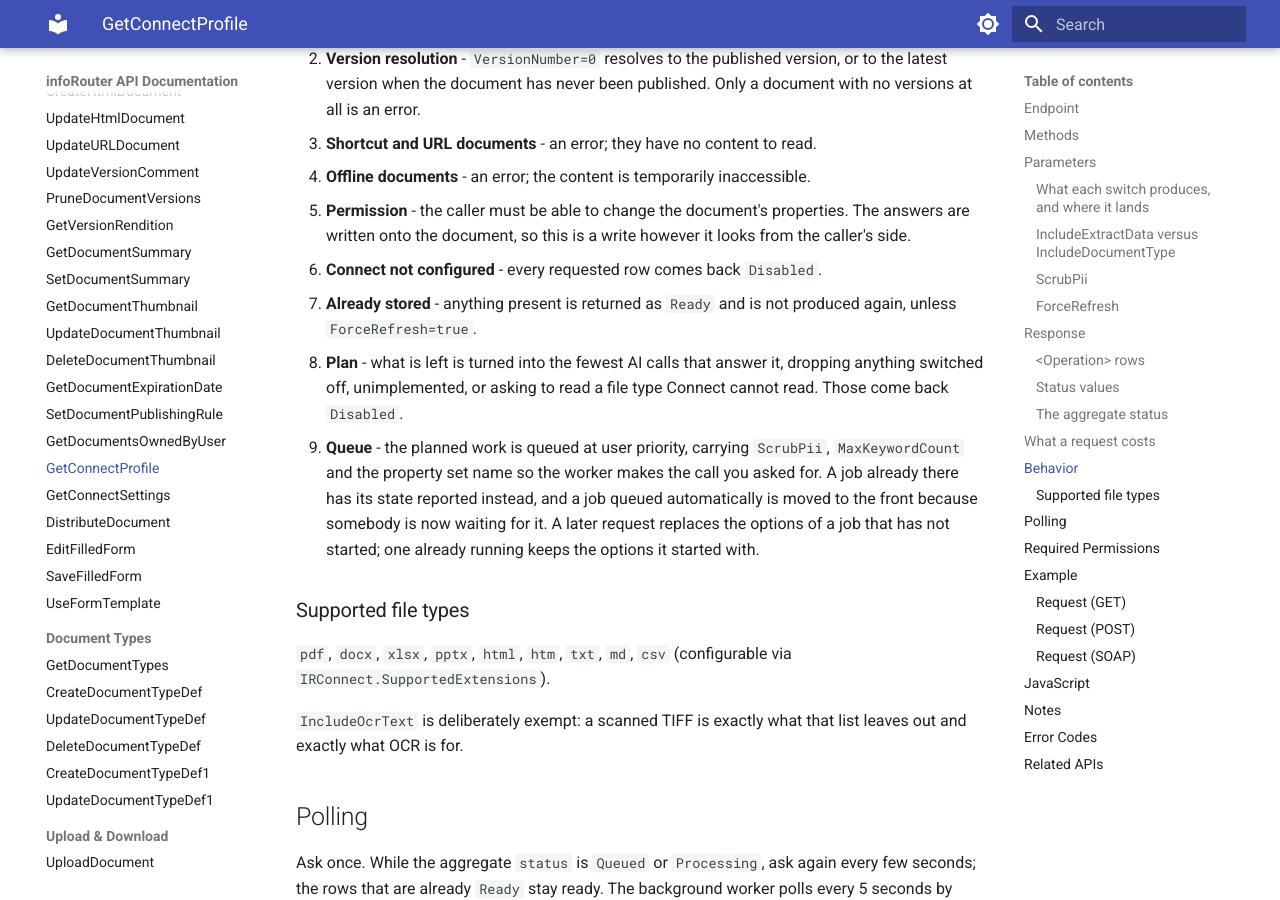
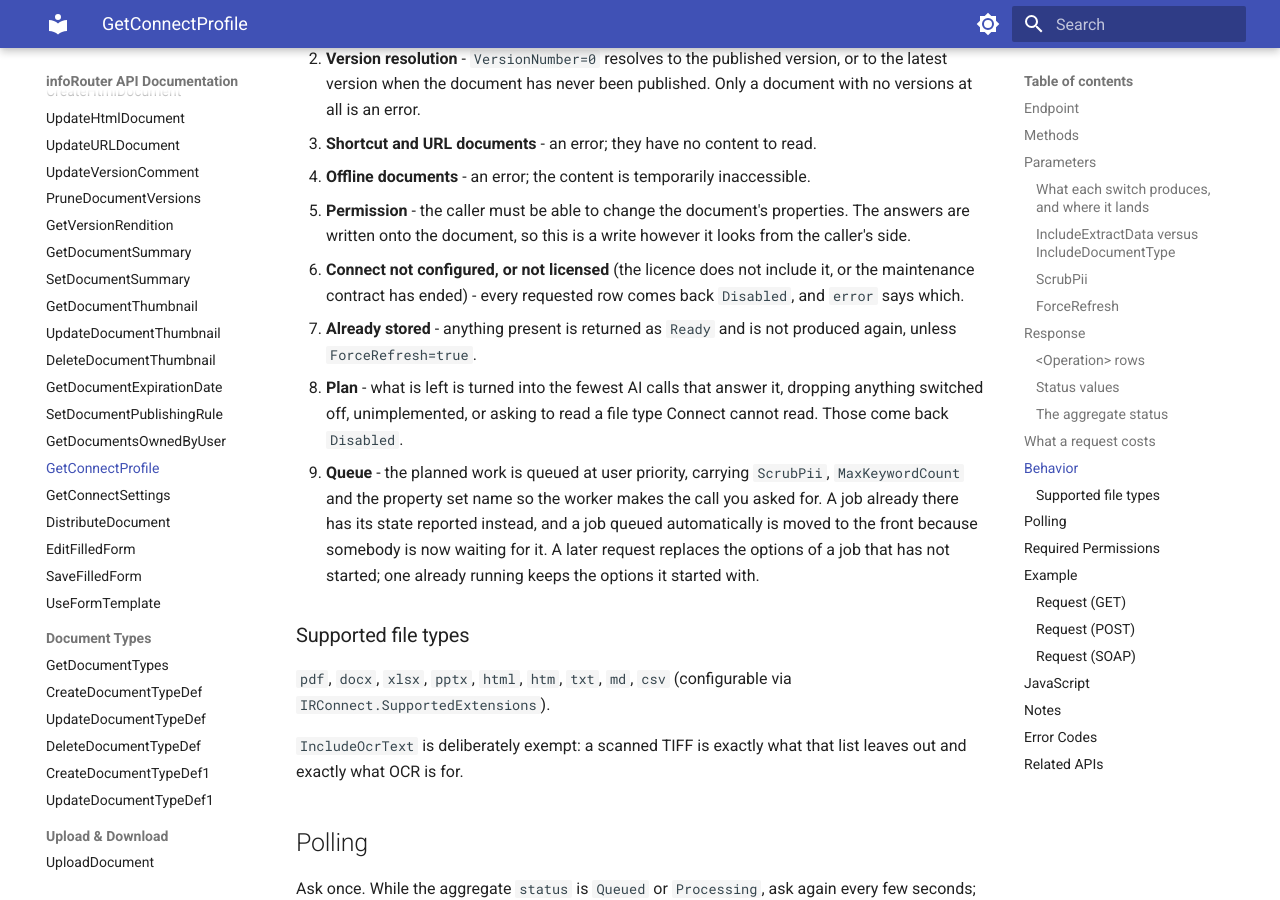
Before and after one commit to inforouter/apidocs, an MkDocs documentation site: the page built from docs/GetConnectProfile.md, in a window 1280 px wide and 900 px high, scrolled down 7695 px. Built offline with MkDocs 1.6.1 and Material for MkDocs 9.7.7, drawn with Linux system fonts in a browser that asks for light colours; some of the changed text lies outside the part shown.

Commit message:
Connect follows the maintenance contract, with no grace period
ConnectIsOn now also needs the maintenance contract to be running:
Connect works through SubscriptionEndDate and is off from the next day.
ServerInfo, GetLicenseInfo, GetConnectSettings, GetConnectProfile and
the folder AI preference pages say so.

Co-Authored-By: Claude Opus 5.5 <noreply@anthropic.com>

```diff
--- a/docs/GetConnectProfile.md
+++ b/docs/GetConnectProfile.md
@@ -186,7 +186,7 @@ The server works out the cheapest set of calls that answers what you asked for.
 3. **Shortcut and URL documents** - an error; they have no content to read.
 4. **Offline documents** - an error; the content is temporarily inaccessible.
 5. **Permission** - the caller must be able to change the document's properties. The answers are written onto the document, so this is a write however it looks from the caller's side.
-6. **Connect not configured** - every requested row comes back `Disabled`.
+6. **Connect not configured, or not licensed** (the licence does not include it, or the maintenance contract has ended) - every requested row comes back `Disabled`, and `error` says which.
 7. **Already stored** - anything present is returned as `Ready` and is not produced again, unless `ForceRefresh=true`.
 8. **Plan** - what is left is turned into the fewest AI calls that answer it, dropping anything switched off, unimplemented, or asking to read a file type Connect cannot read. Those come back `Disabled`.
 9. **Queue** - the planned work is queued at user priority, carrying `ScrubPii`, `MaxKeywordCount` and the property set name so the worker makes the call you asked for. A job already there has its state reported instead, and a job queued automatically is moved to the front because somebody is now waiting for it. A later request replaces the options of a job that has not started; one already running keeps the options it started with.
@@ -324,7 +324,7 @@ provisioned for is a wasted round trip.
 - Folders can have any of this produced automatically for documents added to them; see [SetFolderAIPreferences](SetFolderAIPreferences.md). A folder that asks for profiling gets the description, abstract, summary, keywords and document type from one call, the same way this API does. A folder cannot ask for a named property set — that is a per-request decision.
 - Generated keywords are a separate kind from the ones a user curated, so this API never destroys a keyword somebody entered — `ForceRefresh` replaces the generated ones and leaves the user's own alone. To clear those, set them with [UpdateDocumentKeywords](UpdateDocumentKeywords.md) first.
 - Every call this API queues can be recorded in the daily `IRConnect` log — what was asked for, what came back, how long it took, and what it cost. See `IRConnect.CallLogging` and [GetLogs](GetLogs.md).
-- Generation requires infoRouter Connect to be configured through the `IRConnect` application settings.
+- Generation requires infoRouter Connect to be configured through the `IRConnect` application settings and covered by the licence: Connect stops the day after the maintenance contract's end date, with no grace period. See `ConnectIsOn` in [ServerInfo](ServerInfo.md).
 
 ## Error Codes
 
```
Also changed, not shown: docs/GetConnectSettings.md (+1 -1 lines), docs/GetFolderAIPreferences.md (+1 -1 lines), docs/GetLicenseInfo.md (+1 -1 lines), docs/ServerInfo.md (+1 -1 lines), docs/SetFolderAIPreferences.md (+1 -1 lines).
